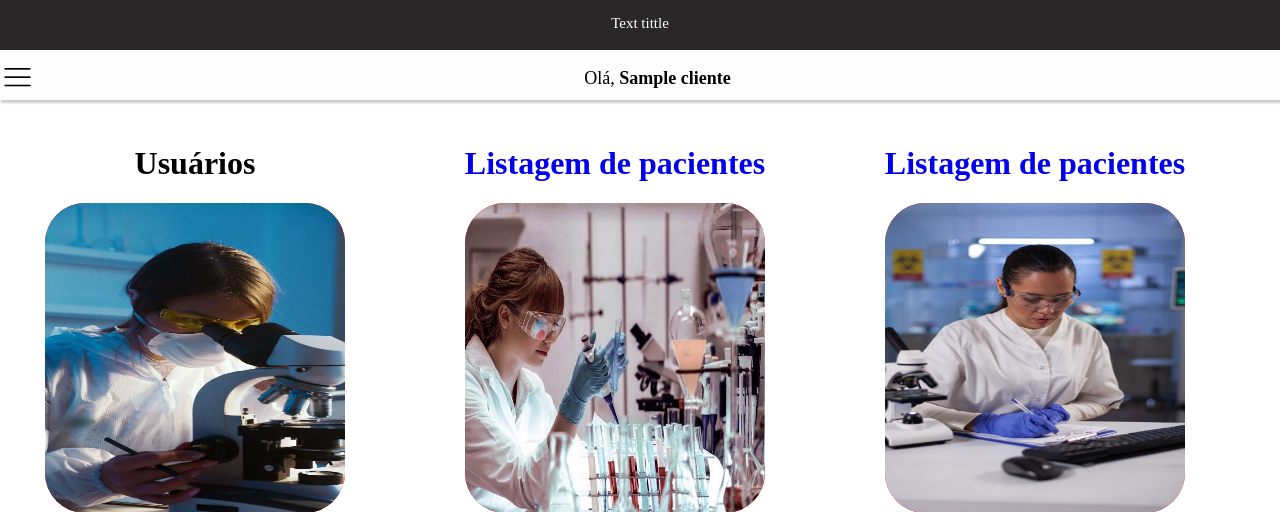
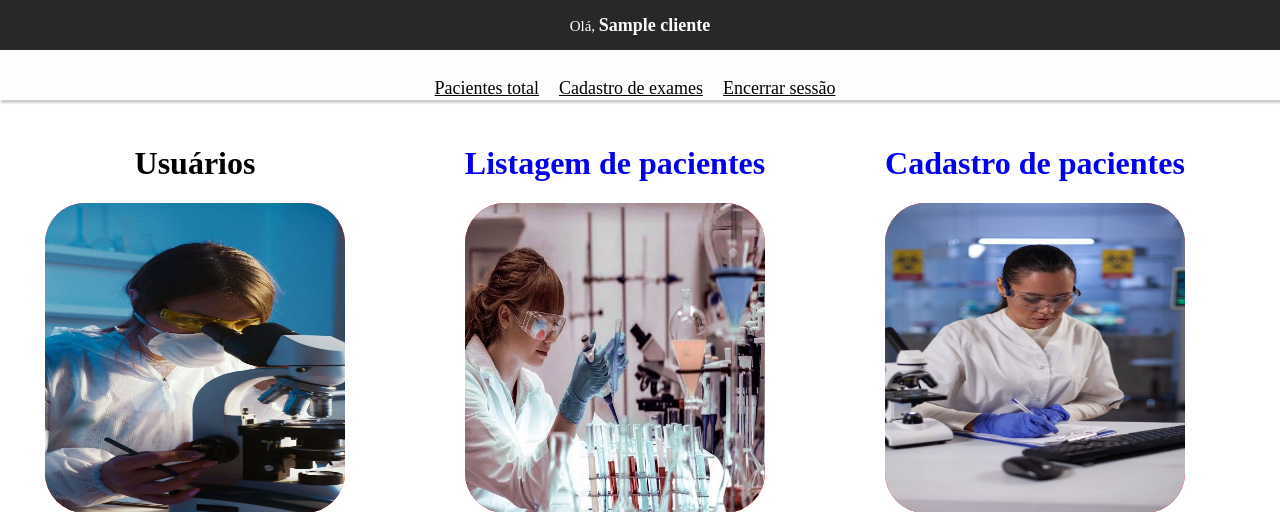
Before and after one commit to Guilherme-Santt/CRUD-PHP-Sist.-Laboratorial, a PHP site: page /projetoCadastro/ in a window 1280 px wide. Shown: the top 512 px of the page. Run offline with PHP 8.4, Linux system fonts and the light colour scheme; the visitor is signed in with stand-in values (Sample User, id 1); tables that the repository leaves empty or names only in its code hold one stand-in row (values such as "Sample post").

Commit message:
ajuste header, href para cadastro de exame

```diff
--- a/deletar_usuario.php
+++ b/deletar_usuario.php
@@ -1,12 +1,8 @@
 <?php
-// VERIFICAÇÃO DO POST SUBMIT BUTTON "SIM"
     if(isset($_POST['confirmar'])){
         include('conexao.php');
-        // PUXANDO ID DO GET
         $id = intval($_GET['id']);
-        // CÓDIGO DE DELETAR SQL
         $sql_code = "DELETE FROM clientes WHERE id = '$id'";
-        // FAZENDO A QUERY DO CÓDIGO DE DELETAR
         $query_code = $mysqli->query($sql_code) or die($mysqli->error);
 
             if($query_code) {?>
--- a/index.css
+++ b/index.css
@@ -40,7 +40,8 @@
     display: flex;
     flex-wrap: wrap;
     align-items: center;
-    justify-content: space-between;
+    gap: 10px;
+    justify-content: center;
     box-shadow: 2px 2px 2px 1px rgba(0, 0, 0, 0.2);
 
 }
@@ -51,6 +52,10 @@
 .h-g b{
     font-size: 18px;
 
+}
+.h-g a{
+    font-size: 18px;
+    color: black;
 }
 .h-f{
     background-color: rgb(41, 39, 39);
--- a/index.js
+++ /dev/null
@@ -1,15 +0,0 @@
-function lmenu(){
-    let div =  document.getElementById("lh");
-    div.style.display="inline"
-    div.style.transition="0.3s"
-    }
-
-  function fmenu(){
-    let div =  document.getElementById("lh");
-    div.style.display="none";
-  }
-
-  function tbanner(){
-    let div =  document.getElementById("banner");
-    div.style.backgroundColor="black";
-  }
--- a/index.php
+++ b/index.php
@@ -38,31 +38,18 @@
     <!-- Header  *NAV* - Mensagem central superior -->
     <header class="h-g">
         <form class="h-f">
-            <p>Text tittle</p>
+        <p class="white">Olá, <b><?php echo $cliente['nome']?></b></p>
+
         </form>
     <!-- *HEADER* Menu & Logo central  -->
-        <img onclick="lmenu()" class="h-img" src="imagens/hamburger.png">
-        <div id="lh" class="h-menu"><br>
-            <a onclick="fmenu()">X</a>
-            <a>Menu de configuções</a>
-            <br><br>
-            <a>Menu1</a><hr><br>
-            <a href="logout.php">Encerrar sessão</a>
+        <p><a href="">Pacientes total</p>
+        <p><a href="">Cadastro de exames</p>
 
-            <input type="text" id="search-bar" placeholder="Busca">
-            <a><img class="input-lupa"src="imagens/pesquisa-de-lupa.png"></a>
-                <div class="icons">
-                    <img src="imagens/instagram.png">
-                    <img src="imagens/facebook.png">
-                    <img src="imagens/tiktok.png">
-                    <img src="imagens/youtube.png">
-                    <img src="imagens/whatsapp.png">
-                </div>
-        </div>
+        <p><a href="logout.php">Encerrar sessão</p>
 
-        <p>Olá, <b><?php echo $cliente['nome']?></b></p>
-        <p></p>
+
     </header>
+
     <div class="nav-g">
         <a href="http://127.0.0.1/projetoCadastro/cadastrar_cliente.php">Cadastrar cliente</a>
     </div>
@@ -80,7 +67,7 @@
     </div>
 
     <div class="div-nav">
-        <h1>Listagem de pacientes</h1>
+        <h1>Cadastro de pacientes</h1>
         <a href="cadastro_paciente.php"><img class="img-nav"src="imagens/modelo3.jpg">
     </div>
 
--- a/login.css
+++ b/login.css
@@ -1,3 +1,6 @@
+.white{
+    color: white;
+}
 .error{
     color: red;
 }
```
Also changed, not shown: cadastro_pacientes.php (added, +37 -0 lines), editar_usuario.php (+0 -13 lines).
